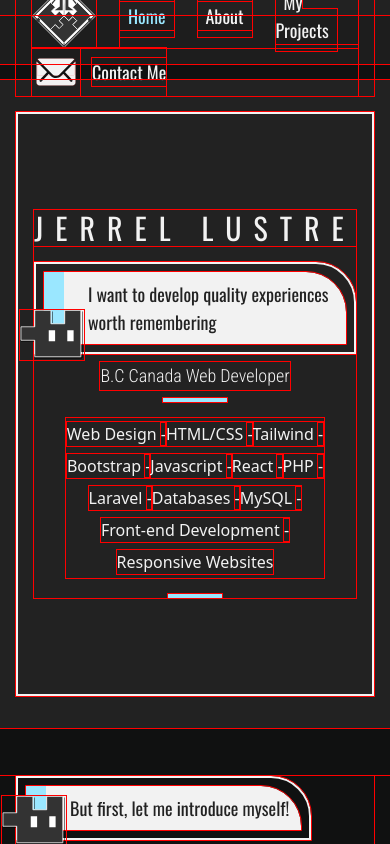
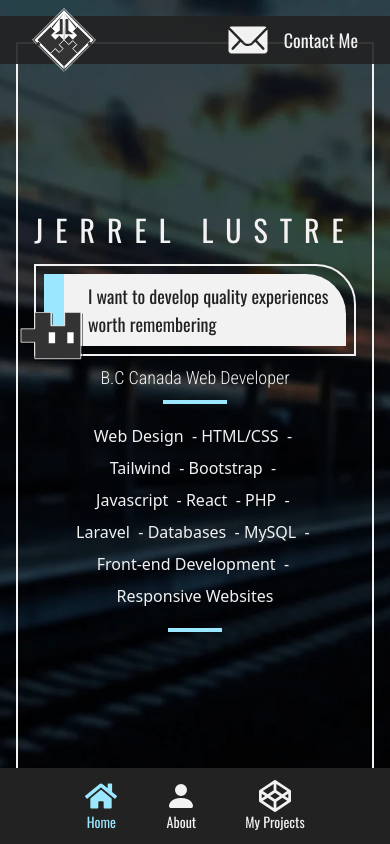
Before and after one commit to JerrelLustre/Portfolio-ReactVersion, a React (Vite) app: page / in a window 390 px wide. Shown: the top 844 px of the page. Built offline with nearby package versions, Linux system fonts and the light colour scheme.

Commit message:
Worked on homepage banner & mobile nav menu
-Adjusted padding and height on homepage banner for better visual centering between viewports
-navigation was made fixed so that it scrolled with the user. Menu now moves to the bottom of the screen in mobile viewports for easier reach for users

```diff
--- /dev/null
+++ b/src/components/HomepageBanner/HomepageBanner.css
@@ -0,0 +1,6 @@
+.homepageBanner{
+    background-image: url('../../assets/bg/JerrelLustre-homepage-banner.webp');
+    background-position: center;
+    background-repeat: no-repeat;
+    background-size: cover;
+}
--- a/src/components/HomepageBanner/HomepageBanner.jsx
+++ b/src/components/HomepageBanner/HomepageBanner.jsx
@@ -3,6 +3,7 @@ import Container from "../LayoutBlocks/Container/Container";
 import Row from "../LayoutBlocks/Row/Row";
 import Col from "../LayoutBlocks/Col/Col";
 import HeadingBox from "../HeadingBox/HeadingBox";
+import './HomepageBanner.css';
 
 export default function HomepageBanner() {
   const skills = [
@@ -20,10 +21,10 @@ export default function HomepageBanner() {
     { id: 12, label: "Responsive Websites" },
   ];
   return (
-    <Container className="bg-black py-8">
-      <Row className="justify-center border-2 border-white py-24 px-4">
+    <Container className="lg:pb-8 lg:pt-20 homepageBanner h-screen flex items-center" >
+      <Row className="justify-center border-2 border-white h-[90%] px-4 py-8 items-center ">
         <Col className="flex flex-col items-center text-white ">
-          <p className="uppercase text-3xl lg::text-5xl font-oswald tracking-[0.75rem] mb-4">
+          <p className="uppercase text-3xl lg:text-5xl font-oswald tracking-[0.75rem] mb-4">
             Jerrel Lustre
           </p>
           <HeadingBox text="I want to develop quality experiences worth remembering" />
@@ -31,10 +32,10 @@ export default function HomepageBanner() {
             B.C Canada Web Developer
           </h1>
           <div className="w-1/5 h-1 bg-highlight"></div>
-          <ul className=" w-4/5 lg::w-3/5 text-center my-4">
+          <ul className=" w-4/5 lg:w-3/5 text-center my-4">
             {skills.map((item, i) => (
               <li key={item.id} className="inline-block my-1">
-                {item.label} {i < skills.length - 1 && <span> - </span>}
+                {item.label} {i < skills.length - 1 && <span>&nbsp;-&nbsp;</span>}
               </li>
             ))}
           </ul>
--- a/src/components/HomepageIntroduction/HomepageIntroduction.jsx
+++ b/src/components/HomepageIntroduction/HomepageIntroduction.jsx
@@ -17,7 +17,7 @@ export default function HomepageIntroduction() {
   return (
     <Container className="my-12">
     <Row className="justify-center">
-      <Col className="w-full lg::w-8/12 max-w-4xl">
+      <Col className="w-full lg:w-8/12 max-w-4xl">
         <HeadingBox text="But first, let me introduce myself!" />
         <ContentContainer className={"relative"}>
           {/* Background Placed on top of the container */}
--- a/src/components/LayoutBlocks/Container/Container.jsx
+++ b/src/components/LayoutBlocks/Container/Container.jsx
@@ -5,7 +5,7 @@ export default function Container({ children, fluid, className }) {
   const containerClass = fluid ? "container-fluid" : "customContainer";
 
   return (
-    <div className={`${containerClass} border-box-border mx-auto px-4${className ? ' ' + className : ""}`}>
+    <div className={`${containerClass} box-border mx-auto px-4${className ? ' ' + className : ""}`}>
       {children}
     </div>
   );
--- a/src/components/Navigation/Navigation.jsx
+++ b/src/components/Navigation/Navigation.jsx
@@ -10,6 +10,9 @@ import { Link, useLocation } from "react-router-dom";
 // Icons
 import logo from "../../assets/svg/JerrelLustre-portfolio-logo-noText.svg";
 import { IoIosMail } from "react-icons/io";
+import { FaHome } from "react-icons/fa";
+import { FaCodepen } from "react-icons/fa";
+import { BsPersonFill } from "react-icons/bs";
 
 // CSS
 import "./Navigation.css";
@@ -18,26 +21,35 @@ export default function Navigation() {
   const location = useLocation();
 
   const menuItems = [
-    { id: 1, label: "Home", path: "/" },
-    { id: 2, label: "About", path: "/about" },
-    { id: 3, label: "My Projects", path: "/projects" },
+    { id: 1, label: "Home", path: "/", icon: FaHome },
+    { id: 2, label: "About", path: "/about", icon: BsPersonFill },
+    { id: 3, label: "My Projects", path: "/projects", icon: FaCodepen },
   ];
 
   return (
-    <Container className="bg-black bg-opacity-75 h-12 flex items-center my-4 justify-between" fluid>
+    <Container
+      className="bg-black bg-opacity-90 h-12 py-4 flex items-center my-4 justify-between fixed z-50"
+      fluid
+    >
       <Container className="flex justify-between w-full">
         <Row className="justify-between font-oswald text-lg text-white">
           <Col>
             <div className="flex w-full">
               <img src={logo} alt="Site Logo" className="w-16 h-16" />
-              <ul className="ml-6 flex gap-6  items-center">
+              <ul className="lg:ml-6 flex gap-12 lg:gap-8 shadow-xl lg:shadow-none  items-center fixed bg-black lg:bg-transparent py-3 justify-center lg:justify-start lg:py-0 left-0 right-0 bottom-0 lg:relative">
                 {/* Generate Menu links based on menuItems array */}
                 {menuItems.map((item) => (
                   <li
                     key={item.id}
-                    className={location.pathname === item.path ? "active" : ""}
+                    className={`${
+                      location.pathname === item.path ? "active" : ""
+                    } flex justify-center flex-col items-center`}
                   >
-                    <Link to={item.path} className="p-2">{item.label}</Link>
+                    <item.icon className="lg:hidden" size={32}/>
+
+                    <Link to={item.path} className="kg:p-2 text-sm lg:text-lg">
+                      {item.label}
+                    </Link>
                   </li>
                 ))}
               </ul>
@@ -54,6 +66,5 @@ export default function Navigation() {
         </Row>
       </Container>
     </Container>
-
   );
 }
--- a/src/components/ProjectList/ProjectList.jsx
+++ b/src/components/ProjectList/ProjectList.jsx
@@ -13,7 +13,7 @@ export default function ProjectList({ children }) {
   return (
     <Container>
       <Row className="justify-center">
-        <Col className="w-full lg::w-8/12 max-w-4xl">
+        <Col className="w-full lg:w-8/12 max-w-4xl">
           <HeadingBox text="Here are some of my featured projects. Feel free to look around!" />
           <ContentContainer className="flex-col items-center flex">
             <div className="flex flex-wrap gap-y-4 justify-center mb-8">{children}</div>
@@ -29,11 +29,11 @@ export function ProjectCard({ route, title, desc, tags, img }) {
   return (
     <Link to={route} className="w-5/12 m-3 bg-black p-3 block">
       <div className="flex flex-col lg:flex-row lg:items-center">
-        <h3 className="lg:w-1/2 font-oswald text-2xl">{title}</h3>
+        <h3 className="lg:w-1/2 font-oswald text-2xl text-highlight">{title}</h3>
         <p className="lg:w-1/2 font-robcon text-base">{desc}</p>
       </div>
       <img src={img} alt={title} className="w-full my-4" />
-      <ul className="flex justify-center">
+      <ul className="flex justify-center flex-wrap text-base">
         {tags.map((tag, index) => (
           <li key={index}>
             {tag}
--- a/src/styles/globalstyles.css
+++ b/src/styles/globalstyles.css
@@ -1,3 +1,3 @@
 *{
-  outline:1px solid red
+  /* outline:1px solid red */
 }
```
Also changed, not shown: src/assets/bg/JerrelLustre-homepage-banner.webp.
